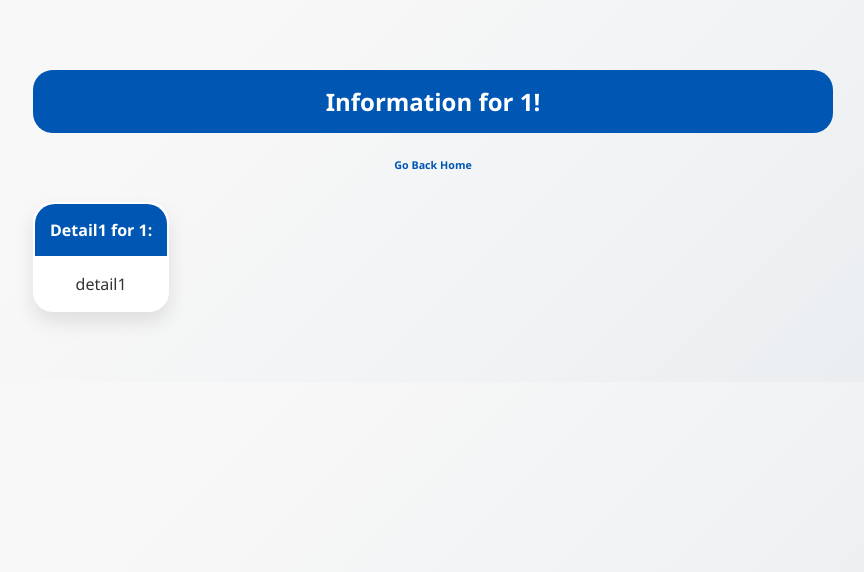
After one commit to JerryWuZiJie/tartanhack24, a Flask app: page /details/1 in a window 1280 px wide. The commit adds this page. Shown: the top 572 px of the page, without its empty margins (207-1071 px from the left). Run offline with Flask 3, Linux system fonts and the light colour scheme.

Commit message:
Linked details

```diff
--- a/website/app.py
+++ b/website/app.py
@@ -28,6 +28,16 @@ def index():
         parameters = ['0', '0', '0', '0', '0']
         ranked_list = ['Please adjust the parameters and submit!']
         return render_template('index.html', parameters = parameters, ranked_list = ranked_list, param_names = param_names, rank = rank)
+
+@app.route('/details/<county>')
+def details(county):
+    # Get all the information of this course from each table
+    detail1 = ['detail1']
+    detail2 = ['detail2']
+    detail3 = ['detail3']
+    return render_template('details.html', county=county, detail1=detail1, detail2=detail2, detail3=detail3)
+
+
 
 # # Concepts Page, display all concepts with course number in the database
 # @app.route('/concepts/', methods=['GET', 'POST'])
--- a/website/static/index.css
+++ b/website/static/index.css
@@ -132,3 +132,69 @@ body {
   outline: none;
   border-color: #0056b3; /* Highlight border on focus */
 }
+
+
+
+/* Add the following styles for the info page */
+
+body {
+    font-family: 'Segoe UI', Tahoma, Geneva, Verdana, sans-serif;
+    background: linear-gradient(135deg, #f8f8f8 30%, #e8ecef 100%);
+    color: #333;
+    margin: 0;
+    padding: 0;
+}
+
+.container {
+    max-width: 800px;
+    margin: 50px auto;
+    padding: 20px;
+    text-align: center;
+}
+
+h2 {
+    background-color: #0056b3;
+    color: white;
+    padding: 15px;
+    border-radius: 20px;
+    margin: 0;
+}
+
+h6 a {
+    color: #0056b3;
+    text-decoration: none;
+}
+
+h6 a:hover {
+    text-decoration: underline;
+}
+
+.table.data-list {
+    background: white;
+    border-radius: 20px;
+    box-shadow: 0 10px 20px rgba(0, 0, 0, 0.1);
+    margin-top: 30px;
+}
+
+.table.data-list th {
+    background-color: #0056b3;
+    color: white;
+    padding: 15px;
+    border-radius: 20px 20px 0 0;
+    margin: 0;
+}
+
+.table.data-list td {
+    padding: 15px;
+    border-bottom: 1px solid #ddd;
+    transition: background-color 0.3s;
+    border-radius: 20px;
+}
+
+.table.data-list td:last-child {
+    border-bottom: none;
+}
+
+.table.data-list tr:hover {
+    background-color: #f0f8ff;
+}
--- /dev/null
+++ b/website/templates/details.html
@@ -0,0 +1,33 @@
+<!DOCTYPE html>
+<html lang="en">
+<head>
+    <meta charset="UTF-8">
+    <meta name="viewport" content="width=device-width, initial-scale=1.0">
+    <link rel="stylesheet" href="/static/index.css">
+    <title>Information for {{county}}</title>
+</head>
+<body>
+    <div class="container">
+        <!-- Greeting based on url -->
+        <h2>Information for {{county}}!</h2>
+        <!-- Option to choose a different course -->
+        <h6><a href="/">Go Back Home</a></h6>
+
+        <!-- Display the relevant information for this course in a table -->
+        <table class="table table-striped data-list">
+            <thead>
+                <tr>
+                    <th class="text-start">Detail1 for {{county}}:</th>
+                </tr>
+            </thead>
+            <tbody>
+                {% for row in detail1 %}
+                <tr>
+                    <td class="text-start">{{row}}</td>
+                </tr>
+                {% endfor %}
+            </tbody>
+        </table>
+    </div>
+</body>
+</html>
```
Also changed, not shown: website/templates/index.html (+1 -23 lines).
